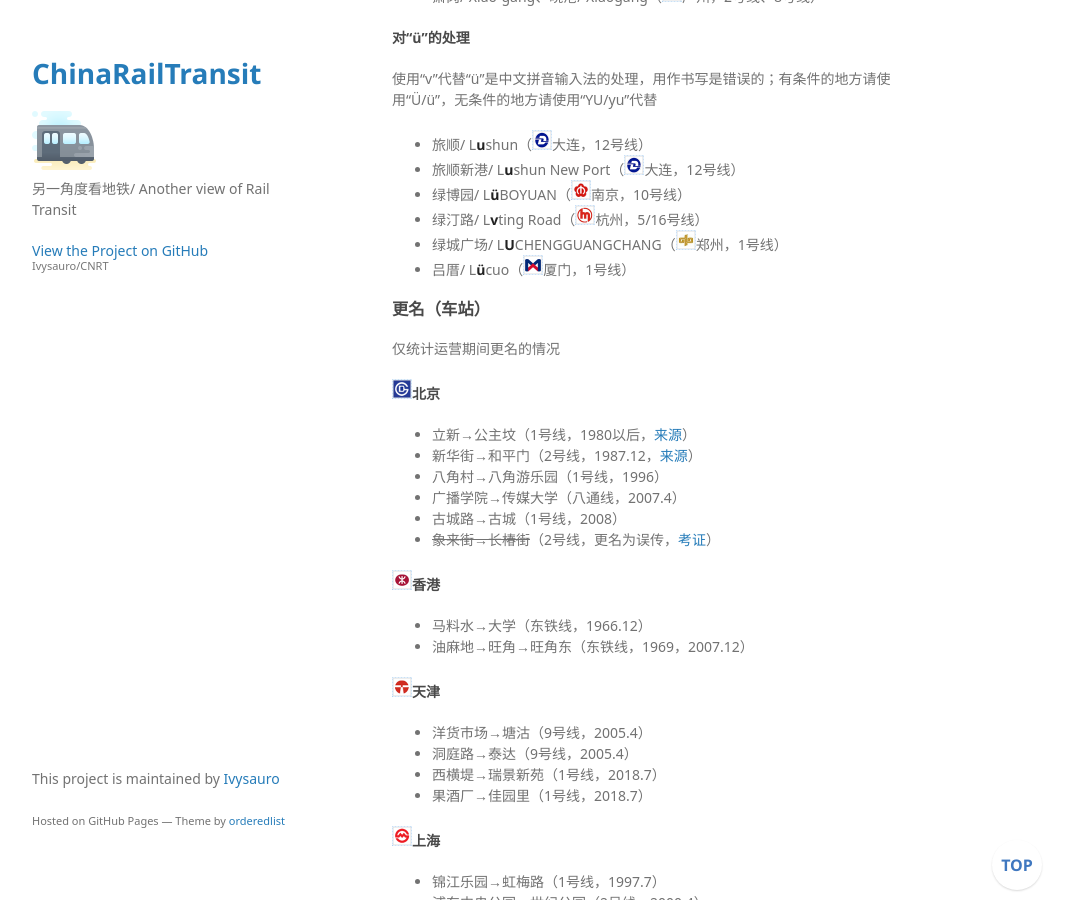
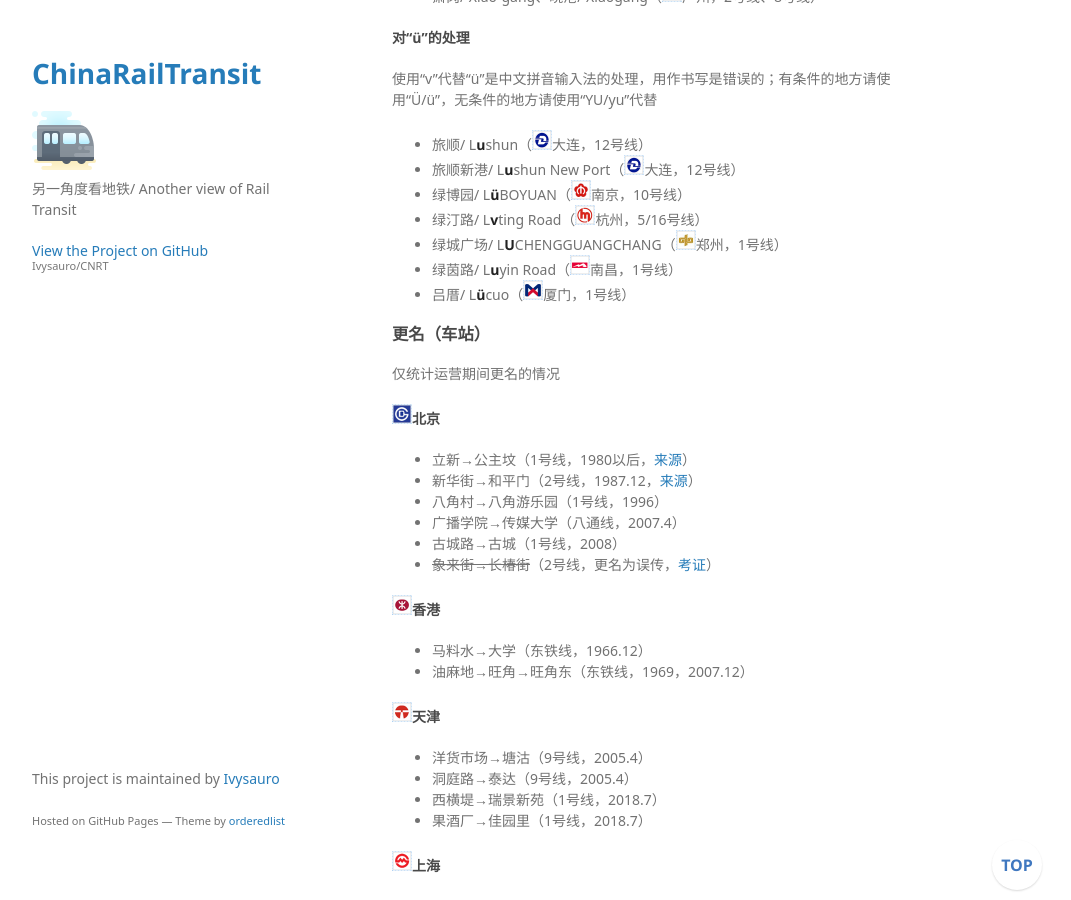
Before and after one commit to Ivysauro/CNRT, a Jekyll site: the page built from data/Special Station.md, in a window 1280 px wide and 900 px high, scrolled down 10655 px. Shown: the whole window, without its empty margins (178-1249 px from the left). Built offline with Jekyll 4.4.1, drawn with Linux system fonts in a browser that asks for light colours; some web fonts are replaced; our own code applies the rules of GitHub Pages for plain Markdown files; a script that is not in the unit is left out.

Commit message:
🍊更新南昌数据

```diff
--- a/data/Special Station.md
+++ b/data/Special Station.md
@@ -444,6 +444,7 @@
 - 绿博园/ L**ü**BOYUAN（<img src="https://raw.githubusercontent.com/Ivysauro/CNRT/master/images/city/nj.gif" width="20" hegiht="20"/>南京，10号线）
 - 绿汀路/ L**v**ting Road（<img src="https://raw.githubusercontent.com/Ivysauro/CNRT/master/images/city/hz.gif" width="20" hegiht="20"/>杭州，5/16号线）
 - 绿城广场/ L**U**CHENGGUANGCHANG（<img src="https://raw.githubusercontent.com/Ivysauro/CNRT/master/images/city/zz.gif" width="20" hegiht="20"/>郑州，1号线）
+- 绿茵路/ L**u**yin Road（<img src="https://raw.githubusercontent.com/Ivysauro/CNRT/master/images/city/nc.gif" width="20" hegiht="20"/>南昌，1号线）
 - 吕厝/ L**ü**cuo（<img src="https://raw.githubusercontent.com/Ivysauro/CNRT/master/images/city/xm.gif" width="20" hegiht="20"/>厦门，1号线）
 
 ### 更名（车站）
```
